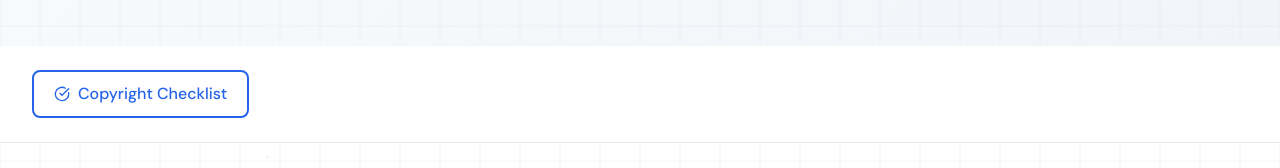
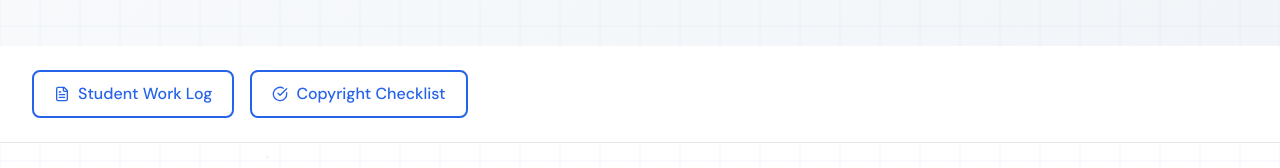
Before and after one commit to not-varram/tsa-webmaster-2025-2026, a Next.js app: page /judges in a window 1280 px wide. Shown: the part 239-407 px from the top of the page. Built offline with nearby package versions, Linux system fonts and the light colour scheme; no server answers.

Commit message:
refactor: uncomment and clean up links in JudgesPage for improved readability

```diff
--- a/app/judges/page.tsx
+++ b/app/judges/page.tsx
@@ -25,12 +25,12 @@ export default function JudgesPage() {
             <section className="bg-white border-b border-neutral-200 py-6">
                 <div className="container">
                     <div className="flex flex-wrap gap-4">
-                        {/* <Link href="/student-work-log">
+                        <Link href="/student-work-log">
                             <Button variant="outline">
                                 <FileText className="w-4 h-4 mr-2" />
                                 Student Work Log
                             </Button>
-                        </Link> */}
+                        </Link>
                         <Link href="/copyright-checklist">
                             <Button variant="outline">
                                 <CheckCircle className="w-4 h-4 mr-2" />
@@ -315,7 +315,7 @@ export default function JudgesPage() {
                             </p>
 
                             <div className="grid grid-cols-1 md:grid-cols-2 gap-4">
-                                <Link
+                                {/* <Link
                                     href="/student-work-log"
                                     className="block p-6 bg-white rounded-lg border-2 border-primary-200 hover:border-primary-400 hover:shadow-md transition-all"
                                 >
@@ -326,7 +326,7 @@ export default function JudgesPage() {
                                     <p className="text-sm text-neutral-600">
                                         Detailed timeline of tasks, team responsibilities, and development process
                                     </p>
-                                </Link>
+                                </Link> */}
 
                                 <Link
                                     href="/copyright-checklist"
```
